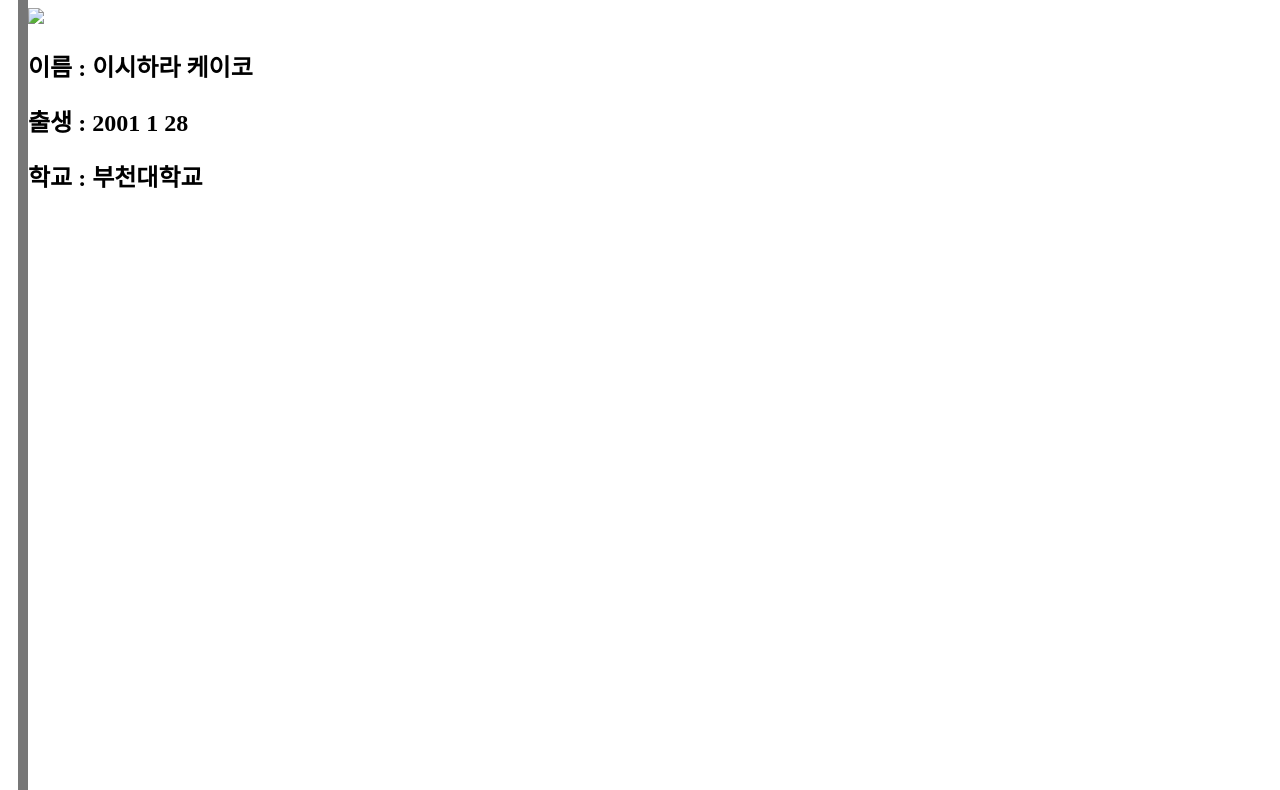
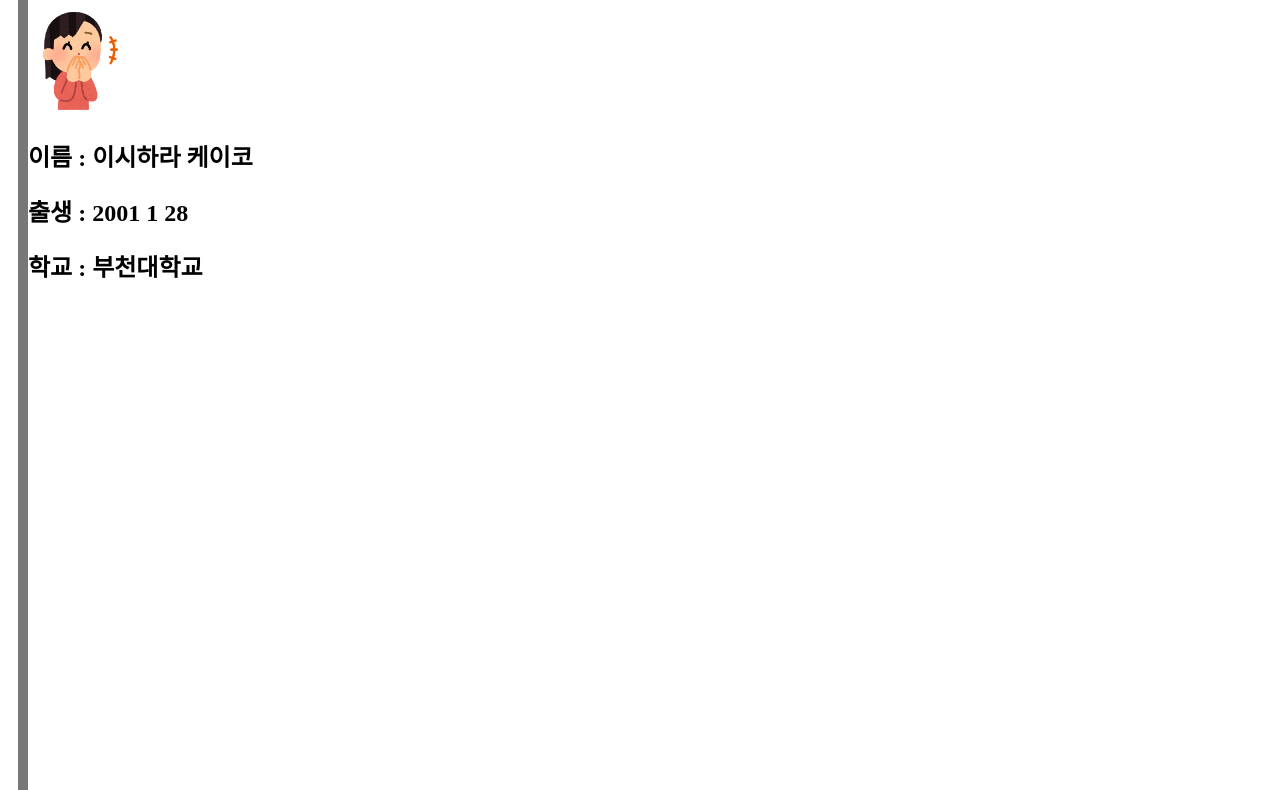
Before and after one commit to keko128/keko128.github.io, a plain HTML site: page aa.html in a window 1280 px wide. Shown: the part 101-891 px from the top of the page. Drawn offline with Linux system fonts and the light colour scheme.

Commit message:
Update aa.html

```diff
--- a/aa.html
+++ b/aa.html
@@ -18,7 +18,7 @@
 <body>
 <div id="box">
 <h1>프로필</h1>
-<img src="./img/main19.PNG" width="100">
+<img src="./img/main00.png" width="100">
 <h2>이름 : 이시하라 케이코</h2>
 <h2>출생 : 2001 1 28</h2>
 <h2>학교 : 부천대학교</h2>
```
